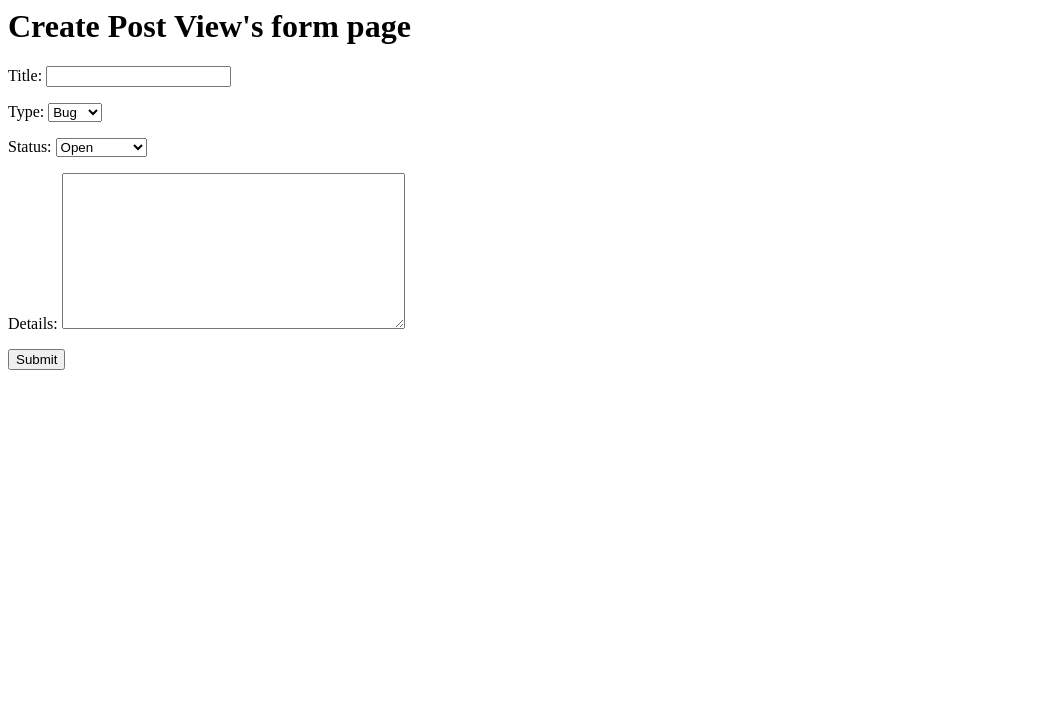
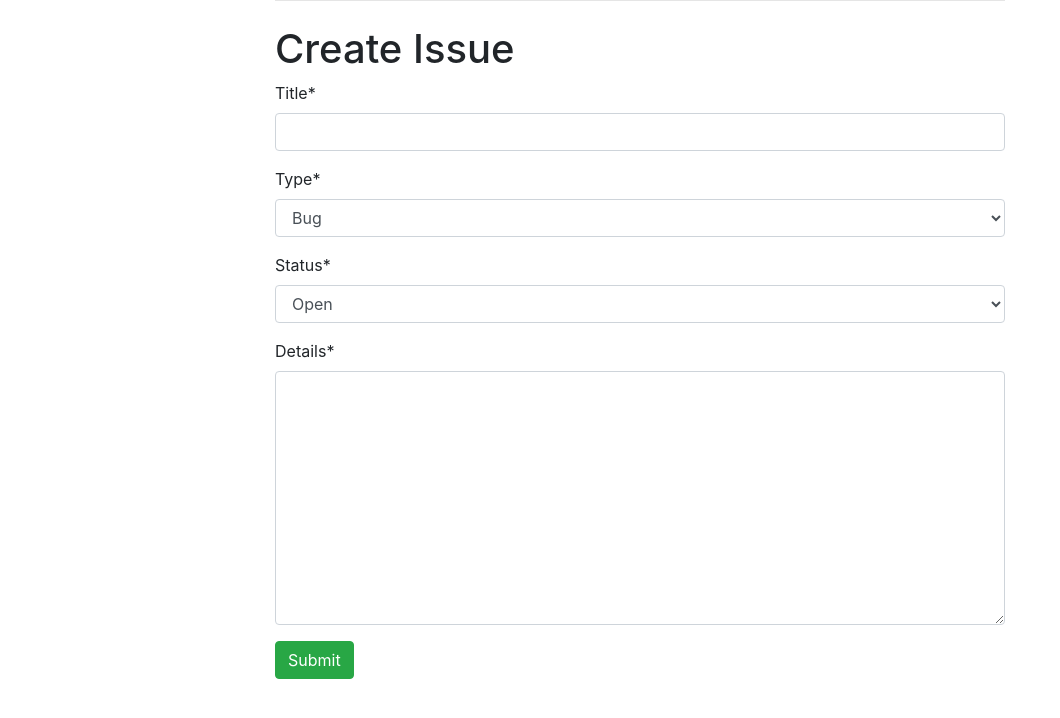
Before and after one commit to nuthanc/jiraClone, a Django app: page /issues/new/ in a window 1280 px wide. Shown: the top 718 px of the page, without its empty margins (0-1060 px from the left). Run offline with Django 3.2, Linux system fonts and the light colour scheme; some libraries are stand-ins or nearby versions.

Commit message:
Style issue_form using django-crispy-forms

```diff
--- a/issues/templates/issues/issue_form.html
+++ b/issues/templates/issues/issue_form.html
@@ -1,5 +1,10 @@
-<h1>Create Post View's form page</h1>
-<form method="POST">{% csrf_token %}
-    {{form.as_p}}
-    <button type="submit">Submit</button>
-</form>
+{% extends 'base.html' %}
+{% load crispy_forms_tags %}
+
+{% block content %}
+    <h1>Create Issue</h1>
+    <form method="POST">{% csrf_token %}
+        {{ form|crispy }}
+        <button type="submit" class="btn btn-success">Submit</button>
+    </form>
+{% endblock %}
--- a/jiraClone/settings.py
+++ b/jiraClone/settings.py
@@ -40,8 +40,11 @@ INSTALLED_APPS = [
     'accounts',
     'comments',
     'issues',
-    'projects'
+    'projects',
+    'crispy_forms',
 ]
+
+CRISPY_TEMPLATE_PACK = 'bootstrap4'
 
 MIDDLEWARE = [
     'django.middleware.security.SecurityMiddleware',
--- /dev/null
+++ b/templates/base.html
@@ -0,0 +1,25 @@
+<!doctype html>
+<html lang="en">
+
+<head>
+  <meta charset="utf-8">
+  <meta name="viewport" content="width=device-width, initial-scale=1, shrink-to-fit=no">
+  <link rel="stylesheet" href="https://stackpath.bootstrapcdn.com/bootstrap/4.1.3/css/bootstrap.min.css"
+    integrity="sha384-MCw98/SFnGE8fJT3GXwEOngsV7Zt27NXFoaoApmYm81iuXoPkFOJwJ8ERdknLPMO" crossorigin="anonymous">
+  <title>Jira Clone</title>
+</head>
+
+<body>
+  <div class="container">
+    <div class="row justify-content-center">
+      <div class="col-8">
+        <!-- hr for horizontal row with margin-top 0 margin-bottom 4 -->
+        <hr class="mt-0 mb-4">
+        {% block content %}
+        {% endblock %}
+      </div>
+    </div>
+  </div>
+</body>
+
+</html>
```
Also changed, not shown: README.md.
